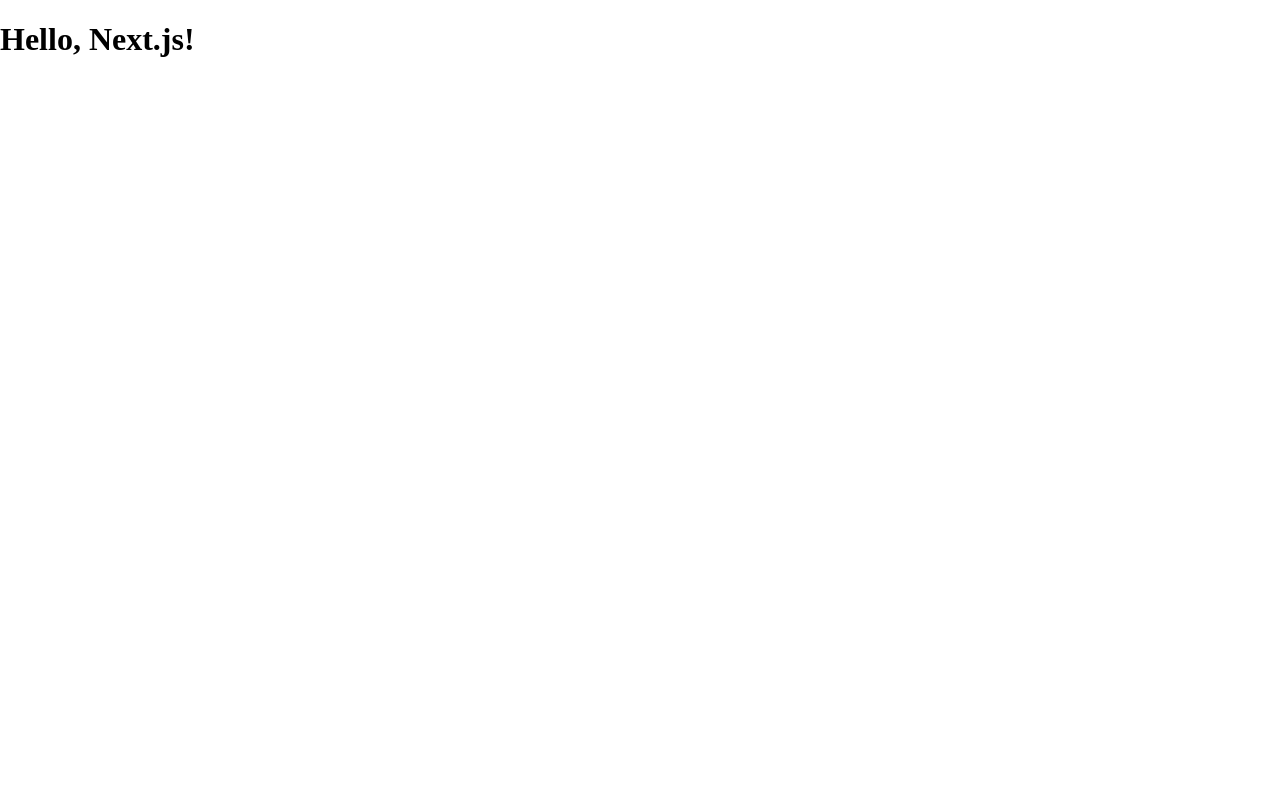
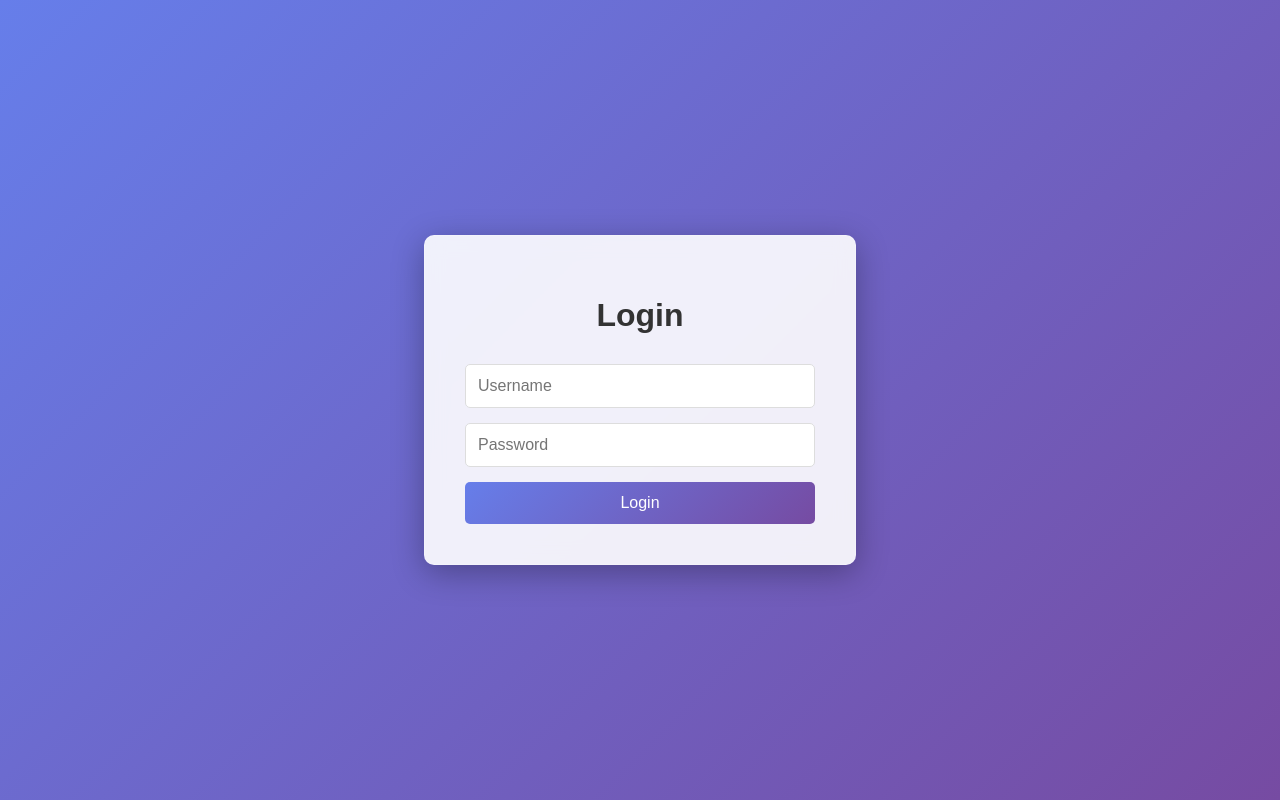
Before and after one commit to taheri24/kandan-salamat-jost, a Next.js app: page / in a window 1280 px wide. Built offline with nearby package versions, Linux system fonts and the light colour scheme.

Commit message:
Add login page and enhance board editing and drag functionality

```diff
--- a/app/page.tsx
+++ b/app/page.tsx
@@ -1,3 +1,102 @@
+'use client';
+
+import { useState } from 'react';
+import { BoardProvider, useBoardState } from '@/contexts/BoardContext';
+import { redirect } from 'next/navigation'
+ function LoginPage() {
+  const [username, setUsername] = useState('');
+  const [password, setPassword] = useState('');
+  const [error, setError] = useState('');
+  const [loggedIn, setLoggedIn] = useState(false);
+  const handleSubmit = (e: React.FormEvent) => {
+    e.preventDefault();
+    redirect('/board');
+  };
+
+
+  return (
+    <div style={{
+      display: 'flex',
+      justifyContent: 'center',
+      alignItems: 'center',
+      height: '100vh',
+      background: 'linear-gradient(135deg, #667eea 0%, #764ba2 100%)',
+      fontFamily: 'Arial, sans-serif'
+    }}>
+      <form onSubmit={handleSubmit} style={{
+        display: 'flex',
+        flexDirection: 'column',
+        width: '350px',
+        padding: '40px',
+        background: 'rgba(255, 255, 255, 0.9)',
+        borderRadius: '10px',
+        boxShadow: '0 8px 32px rgba(0, 0, 0, 0.3)',
+        backdropFilter: 'blur(10px)',
+        border: '1px solid rgba(255, 255, 255, 0.18)'
+      }}>
+        <h1 style={{
+          textAlign: 'center',
+          marginBottom: '30px',
+          color: '#333',
+          fontSize: '2rem'
+        }}>Login</h1>
+        <input
+          type="text"
+          placeholder="Username"
+          value={username}
+          onChange={(e) => setUsername(e.target.value)}
+          required
+          style={{
+            marginBottom: '15px',
+            padding: '12px',
+            border: '1px solid #ddd',
+            borderRadius: '5px',
+            fontSize: '1rem',
+            outline: 'none',
+            transition: 'border-color 0.3s'
+          }}
+          onFocus={(e) => e.target.style.borderColor = '#667eea'}
+          onBlur={(e) => e.target.style.borderColor = '#ddd'}
+        />
+        <input
+          type="password"
+          placeholder="Password"
+          value={password}
+          onChange={(e) => setPassword(e.target.value)}
+          required
+          style={{
+            marginBottom: '15px',
+            padding: '12px',
+            border: '1px solid #ddd',
+            borderRadius: '5px',
+            fontSize: '1rem',
+            outline: 'none',
+            transition: 'border-color 0.3s'
+          }}
+          onFocus={(e) => e.target.style.borderColor = '#667eea'}
+          onBlur={(e) => e.target.style.borderColor = '#ddd'}
+        />
+        {error && <p style={{
+          color: 'red',
+          marginBottom: '15px',
+          textAlign: 'center'
+        }}>{error}</p>}
+        <button type="submit" style={{
+          padding: '12px',
+          background: 'linear-gradient(135deg, #667eea 0%, #764ba2 100%)',
+          color: 'white',
+          border: 'none',
+          borderRadius: '5px',
+          fontSize: '1rem',
+          cursor: 'pointer',
+          transition: 'background 0.3s'
+        }}
+        >Login</button>
+      </form>
+    </div>
+  );
+}
+
 export default function Page() {
-  return <h1>Hello, Next.js!</h1>
+  return <LoginPage />;
 }
--- a/components/CardItem.tsx
+++ b/components/CardItem.tsx
@@ -101,7 +101,7 @@
            <p style={{visibility:isEditing?'hidden':undefined}} className={styles.cardTitle} onDoubleClick={() => {
             //setIsEditing(true)
            }}>
-             <span className={styles.cardTitleText}>
+             <span role="editCaption" className={styles.cardTitleText}>
                 {card.title}
              </span>
 
--- a/components/ListColumn.tsx
+++ b/components/ListColumn.tsx
@@ -116,7 +116,7 @@
             autoFocus
           />
         ) : (
-          <h3 className={styles.listTitle} onClick={() => setIsEditing(true)}>
+          <h3 role="editCaption" className={styles.listTitle} onClick={() => setIsEditing(true)}>
             {list.name}
           </h3>
         )}
--- a/contexts/BoardContext.tsx
+++ b/contexts/BoardContext.tsx
@@ -152,6 +152,8 @@
     this.state.board.revision++;
     this.save();
     this.emit('listsReordered', { newOrder });
+    this.editMode('all',false);
+
   }
 
   addCard(listId: string, title: string) {
@@ -242,6 +244,7 @@
     this.state.board.revision++;
     this.save();
     this.emit('cardMoved', { cardId, toListId, index });
+  this.editMode('all',false);
   }
 
   addComment(cardId: string, text: string, author?: string) {
@@ -287,6 +290,16 @@
   }
   editMode(id:string,nextState:boolean){
      const card= this.state.cards[id];
+     if(id=='all'){
+      if(nextState) throw new Error('all mode must be false');
+      for (const cardId of  Object.keys(this.state.cards)){
+        this.state.cards[cardId].editing=nextState;
+      }
+      for (const listId of  Object.keys(this.state.lists)){
+        this.state.lists[listId].editing=nextState;
+      }
+      return ;
+     }
      if(card){
        card.editing=nextState;
      }
```
Also changed, not shown: components/CardModalContent.tsx (+5 -2 lines), components/ListContainer.tsx (+8 -10 lines), styles/CardItem.module.scss (+9 -3 lines), utils/seed.ts (added, +30 -0 lines).
